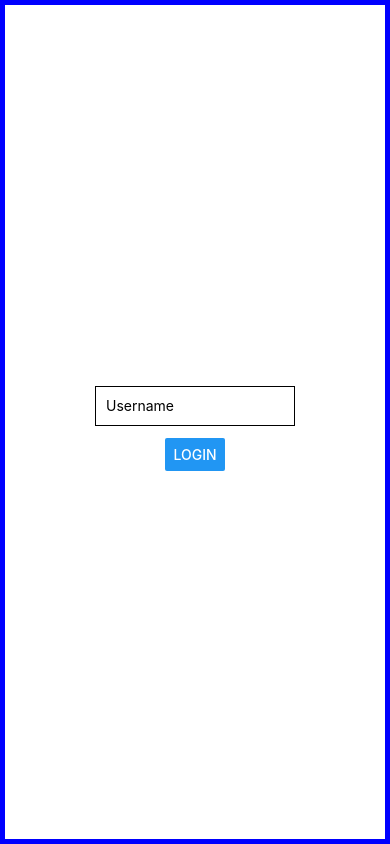
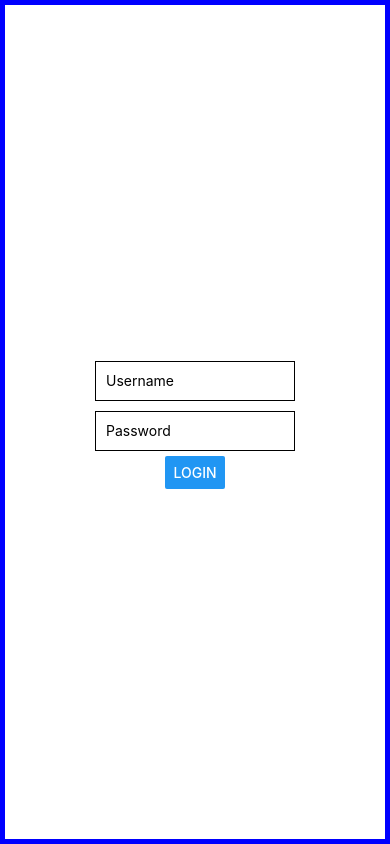
Before and after one commit to dvptl68/middleman, a React Native app: screen / in a window 390 px wide. Built offline with nearby package versions, Linux system fonts and the light colour scheme.

Commit message:
Add password text box

```diff
--- a/src/Login.js
+++ b/src/Login.js
@@ -4,6 +4,7 @@ import Tabs from './Tabs';
 
 const Login = () => {
   const [username, setUsername] = useState('');
+  const [password, setPassword] = useState('');
   const [isLoggedIn, setIsLoggedIn] = useState(false);
   return isLoggedIn ? (
     <Tabs username={username} />
@@ -14,6 +15,13 @@ const Login = () => {
         onChangeText={setUsername}
         value={username}
         placeholder="Username"
+      />
+      <TextInput
+        style={styles.input}
+        onChangeText={setPassword}
+        value={password}
+        placeholder="Password"
+        secureTextEntry={true}
       />
       <Button title="login" onPress={() => setIsLoggedIn(true)} />
     </View>
@@ -31,7 +39,7 @@ const styles = StyleSheet.create({
   input: {
     height: 40,
     width: 200,
-    margin: 12,
+    margin: 5,
     borderWidth: 1,
     padding: 10,
   },
```
